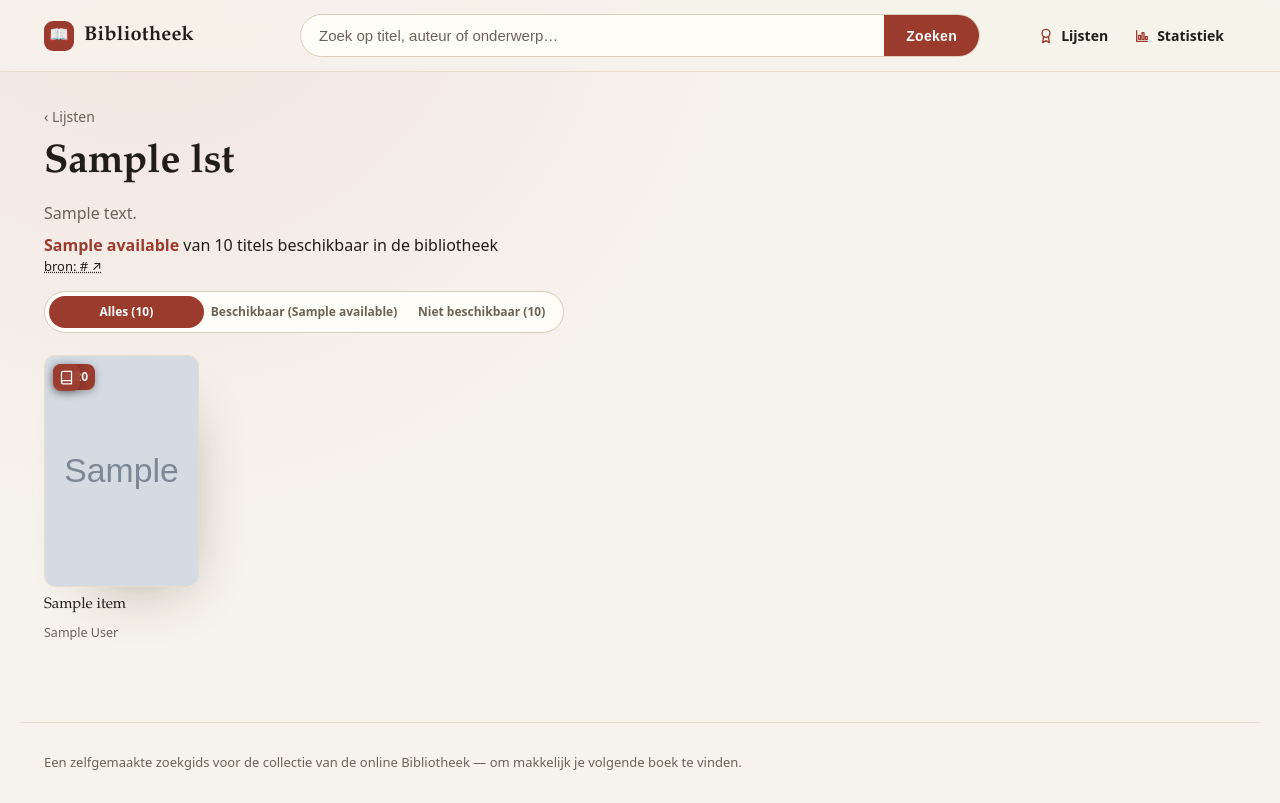
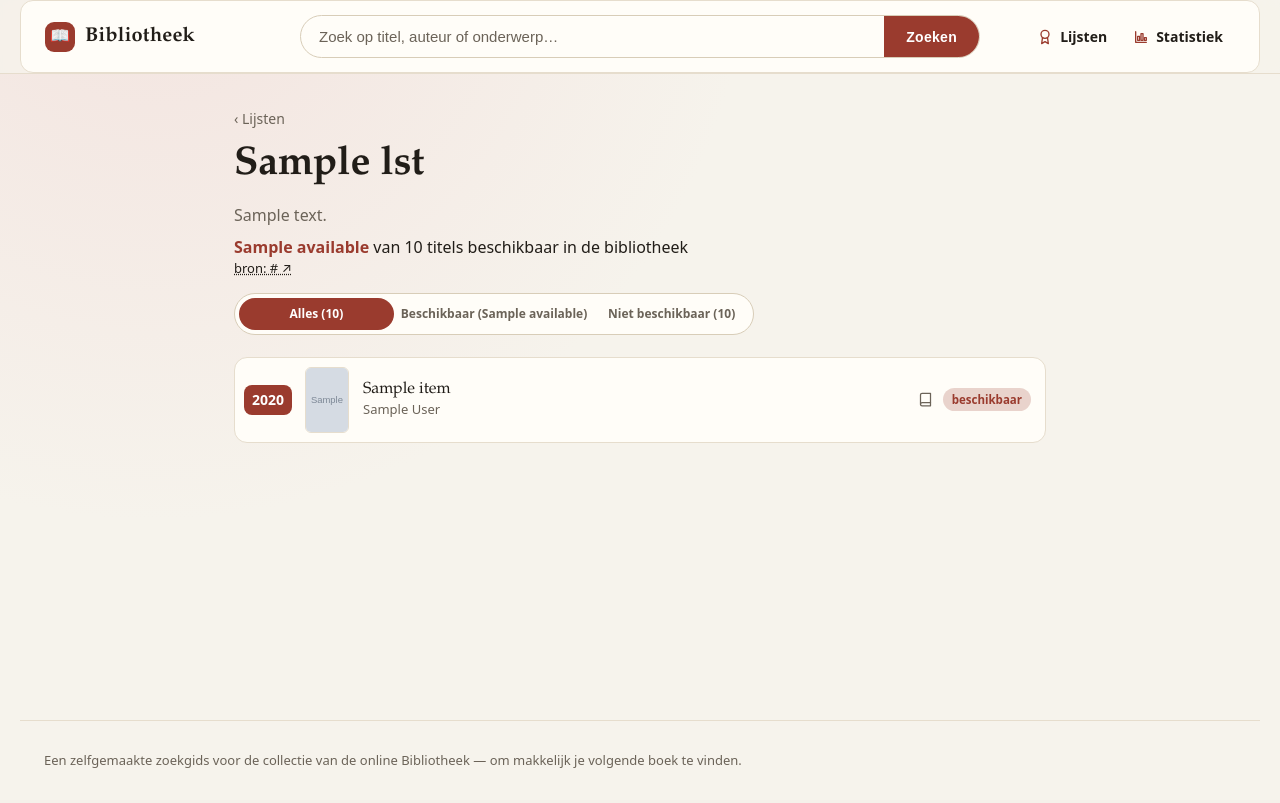
Before and after one commit to h11t-labs/online-bibliotheek-catalogus, a FastAPI app: template src/obc/web/templates/list_detail.html in a window 1280 px wide. After the commit the page ends 768 px from the top, so only its background shows below. Run offline with FastAPI, Linux system fonts and the light colour scheme; the template is opened without the code that fills it: most values are stand-ins (such as "Sample title", 1, 10 or a date in 2020); grey boxes marked "Sample" are stand-in pictures.

Commit message:
Fix genres, clean languages, merge author aliases, friendlier list/author UI
- db: fix inverted genre id map (book_genres was always empty)
- textnorm/normalize: whitelist valid languages (drop junk like "Fictie",
  "Verzameld werk"); add author aliases (J. Bernlef / Bernlef)
- list pages: render as a vertical list with rank/year, not a grid
- author pages: stronger "Over de auteur" block + lists/awards the author is on
- remove .DS_Store from tracking and ignore it

Co-Authored-By: Claude Opus 4.8 <noreply@anthropic.com>

```diff
--- a/src/obc/db.py
+++ b/src/obc/db.py
@@ -262,8 +262,7 @@ def bulk_load(conn: sqlite3.Connection, records: Iterable[dict[str, Any]],
     distinct = sorted({s for _, s in pairs})
     cur.executemany("INSERT OR IGNORE INTO genres(name) VALUES (?)",
                     [(n,) for n in distinct])
-    gid = {name: i for i, name in
-           ((row["name"], row["id"]) for row in cur.execute("SELECT id, name FROM genres"))}
+    gid = {row["name"]: row["id"] for row in cur.execute("SELECT id, name FROM genres")}
     cur.executemany("INSERT OR IGNORE INTO book_genres(book_ppn, genre_id) VALUES (?, ?)",
                     [(ppn, gid[s]) for ppn, s in pairs if s in gid])
 
--- a/src/obc/textnorm.py
+++ b/src/obc/textnorm.py
@@ -64,6 +64,46 @@ def fold(value: str | None) -> str:
     return re.sub(r"[^a-z0-9]+", " ", s.lower()).strip()
 
 
+# Author aliases: fold(variant) -> canonical display name. The catalog sometimes
+# lists the same person under shortened/variant names; collapse them here. Extend
+# as you spot more (left side is the folded form of any spelling that should map).
+AUTHOR_ALIASES: dict[str, str] = {
+    "bernlef": "J. Bernlef",
+}
+
+
+def canonical_author(name: str | None) -> str | None:
+    if not name:
+        return name
+    return AUTHOR_ALIASES.get(fold(name), name)
+
+
+# The `taal` field is occasionally polluted with non-language strings ("Fictie",
+# "Verzameld werk", stray sentence fragments). Languages are a closed vocabulary,
+# so we keep only known names; anything else becomes NULL (excluded from facets).
+_VALID_LANG_NAMES = [
+    "Nederlands", "Engels", "Duits", "Frans", "Spaans", "Italiaans", "Portugees",
+    "Latijn", "Grieks", "Nieuwgrieks", "Russisch", "Pools", "Tsjechisch",
+    "Slowaaks", "Hongaars", "Roemeens", "Bulgaars", "Servisch", "Kroatisch",
+    "Bosnisch", "Sloveens", "Oekraïens", "Wit-Russisch", "Macedonisch", "Albanees",
+    "Zweeds", "Noors", "Deens", "Fins", "IJslands", "Ests", "Lets", "Litouws",
+    "Turks", "Arabisch", "Hebreeuws", "Jiddisch", "Perzisch", "Koerdisch",
+    "Chinees", "Japans", "Koreaans", "Hindi", "Urdu", "Bengaals", "Indonesisch",
+    "Maleis", "Thais", "Vietnamees", "Afrikaans", "Swahili", "Armeens",
+    "Georgisch", "Catalaans", "Galicisch", "Baskisch", "Iers", "Schots", "Welsh",
+    "Bretons", "Papiaments", "Fries", "Westerlauwers Fries", "Limburgs",
+    "Esperanto", "Sanskriet", "meerdere talen",
+]
+VALID_LANGUAGES = {fold(n) for n in _VALID_LANG_NAMES}
+
+
+def valid_language(name: str | None) -> str | None:
+    """Return the language if it's a known language name, else None."""
+    if name and fold(name) in VALID_LANGUAGES:
+        return name
+    return None
+
+
 def match_key(title: str | None, author: str | None) -> str:
     """Catalog-match key from title + first author surname token."""
     a = fold(author).split()
--- a/src/obc/web/app.py
+++ b/src/obc/web/app.py
@@ -409,9 +409,18 @@ def author_page(request: Request, name: str):
     formats_map = _formats_map(conn, rows)
     lists_map = _lists_map(conn, rows)
     conn.close()
+    # distinct lists/awards across this author's books (newest year first)
+    seen, author_lists = set(), []
+    for entries in lists_map.values():
+        for e in entries:
+            if e["slug"] not in seen:
+                seen.add(e["slug"])
+                author_lists.append(e)
+    author_lists.sort(key=lambda e: -(e.get("year") or 0))
     return _templates.TemplateResponse(request, "author.html", {
         "name": name, "books": rows, "total": len(rows),
-        "formats_map": formats_map, "lists_map": lists_map, "bio": _author_bio(name)})
+        "formats_map": formats_map, "lists_map": lists_map,
+        "author_lists": author_lists, "bio": _author_bio(name)})
 
 
 _LIST_SORTS = {
--- a/src/obc/web/templates/list_detail.html
+++ b/src/obc/web/templates/list_detail.html
@@ -10,24 +10,27 @@
   .lh .src{font-size:13px}
   .avail-filter{max-width:520px;margin-top:14px}
 
-  .grid{display:grid;grid-template-columns:repeat(auto-fill,minmax(150px,1fr));gap:24px 18px}
-  .item{display:flex;flex-direction:column;gap:9px;position:relative}
-  .item.avail{transition:transform .16s ease}
-  .item.avail:hover{transform:translateY(-4px)}
-  .item.gone{opacity:.42;filter:grayscale(.3)}
-  .cover{position:relative;aspect-ratio:2/3;border-radius:11px;overflow:hidden;
-    background:linear-gradient(145deg,var(--line),var(--bg-soft));box-shadow:var(--shadow);
+  main{width:100%;max-width:860px}
+  .booklist{display:flex;flex-direction:column;gap:8px;margin-top:4px}
+  .row{display:grid;grid-template-columns:46px 44px 1fr auto;align-items:center;gap:14px;
+    padding:9px 14px 9px 10px;border:1px solid var(--line);border-radius:13px;background:var(--card)}
+  a.row{transition:border-color .15s ease,transform .15s ease}
+  a.row:hover{border-color:var(--accent);transform:translateX(2px);text-decoration:none}
+  .row.gone{opacity:.55;filter:grayscale(.25)}
+  .badge-n{justify-self:center;min-width:40px;height:30px;padding:0 8px;display:grid;place-items:center;
+    border-radius:8px;background:var(--accent);color:var(--accent-ink);font-weight:800;font-size:14px}
+  .badge-n.empty{background:var(--bg-soft);color:var(--ink-soft);font-weight:600}
+  .thumb{width:44px;height:66px;border-radius:6px;overflow:hidden;background:var(--bg-soft);
     border:1px solid var(--line)}
-  .cover img{width:100%;height:100%;object-fit:cover}
-  .rank{position:absolute;left:8px;top:8px;z-index:2;min-width:26px;height:26px;padding:0 7px;
-    display:grid;place-items:center;border-radius:8px;background:var(--accent);color:var(--accent-ink);
-    font-weight:800;font-size:13px;box-shadow:0 2px 8px rgba(0,0,0,.3)}
-  .rank.yr{font-size:12px;letter-spacing:.2px}
-  .tag{position:absolute;left:0;right:0;bottom:0;z-index:2;text-align:center;font-size:11px;
-    font-weight:700;padding:5px;background:rgba(20,15,10,.72);color:#fff}
-  .t{font-family:var(--serif);font-size:15px;line-height:1.25;display:-webkit-box;
-    -webkit-line-clamp:2;-webkit-box-orient:vertical;overflow:hidden}
-  .a{font-size:12.5px;color:var(--ink-soft);overflow:hidden;text-overflow:ellipsis;white-space:nowrap}
+  .thumb img{width:100%;height:100%;object-fit:cover}
+  .meta{min-width:0}
+  .meta .t{font-family:var(--serif);font-size:16px;line-height:1.3;color:var(--ink)}
+  .meta .a{font-size:13px;color:var(--ink-soft);overflow:hidden;text-overflow:ellipsis;white-space:nowrap}
+  .right{display:flex;align-items:center;gap:10px;color:var(--ink-soft)}
+  .pill{font-size:11.5px;font-weight:700;padding:3px 9px;border-radius:999px}
+  .pill.in{background:color-mix(in srgb,var(--accent) 22%,transparent);color:var(--accent)}
+  .pill.out{background:var(--bg-soft);color:var(--ink-soft)}
+  @media(max-width:560px){.row{grid-template-columns:40px 36px 1fr auto;gap:10px}.thumb{width:36px;height:54px}}
 {% endblock %}
 {% block body %}
 <main>
@@ -44,30 +47,25 @@
     </div>
   </div>
 
-  <div class="grid">
+  <div class="booklist">
     {% for it in items %}
+    {% set label = it['year'] or it['position'] %}
     {% if it['ppn'] %}
-    <a class="item avail" href="/book/{{ it['ppn'] }}">
-      <div class="cover">
-        {% if it['year'] %}<span class="rank yr">{{ it['year'] }}</span>{% elif it['position'] %}<span class="rank">{{ it['position'] }}</span>{% endif %}
-        <span class="fmt-icons">
-          {% if it['bformat']=='audiobook' %}<span class="fmt-ic audio"><svg width="15" height="15"><use href="#ic-audio"/></svg></span>
-          {% else %}<span class="fmt-ic book"><svg width="15" height="15"><use href="#ic-book"/></svg></span>{% endif %}
-        </span>
-        <img loading="lazy" src="{{ (it['bcover'] or it['cover_url'])|coverw(400) }}" alt="">
-      </div>
-      <span class="t">{{ it['title'] or '—' }}</span>
-      <span class="a">{{ it['author'] or '' }}</span>
+    <a class="row" href="/book/{{ it['ppn'] }}">
+      <span class="badge-n">{{ label or '·' }}</span>
+      <span class="thumb"><img loading="lazy" src="{{ (it['bcover'] or it['cover_url'])|coverw(120) }}" alt=""></span>
+      <span class="meta"><div class="t">{{ it['title'] or '—' }}</div><div class="a">{{ it['author'] or '' }}</div></span>
+      <span class="right">
+        <svg width="15" height="15"><use href="#ic-{{ 'audio' if it['bformat']=='audiobook' else 'book' }}"/></svg>
+        <span class="pill in">beschikbaar</span>
+      </span>
     </a>
     {% else %}
-    <div class="item gone" title="Niet beschikbaar in de bibliotheek">
-      <div class="cover">
-        {% if it['year'] %}<span class="rank yr">{{ it['year'] }}</span>{% elif it['position'] %}<span class="rank">{{ it['position'] }}</span>{% endif %}
-        {% if it['cover_url'] %}<img loading="lazy" src="{{ it['cover_url'] }}" alt="">{% endif %}
-        <span class="tag">niet in bibliotheek</span>
-      </div>
-      <span class="t">{{ it['title'] or '—' }}</span>
-      <span class="a">{{ it['author'] or '' }}</span>
+    <div class="row gone" title="Niet beschikbaar in de bibliotheek">
+      <span class="badge-n empty">{{ label or '·' }}</span>
+      <span class="thumb">{% if it['cover_url'] %}<img loading="lazy" src="{{ it['cover_url'] }}" alt="">{% endif %}</span>
+      <span class="meta"><div class="t">{{ it['title'] or '—' }}</div><div class="a">{{ it['author'] or '' }}</div></span>
+      <span class="right"><span class="pill out">niet in bibliotheek</span></span>
     </div>
     {% endif %}
     {% endfor %}
```
Also changed, not shown: src/obc/normalize.py (+9 -3 lines), src/obc/web/templates/author.html (+35 -10 lines), 3 other files.
